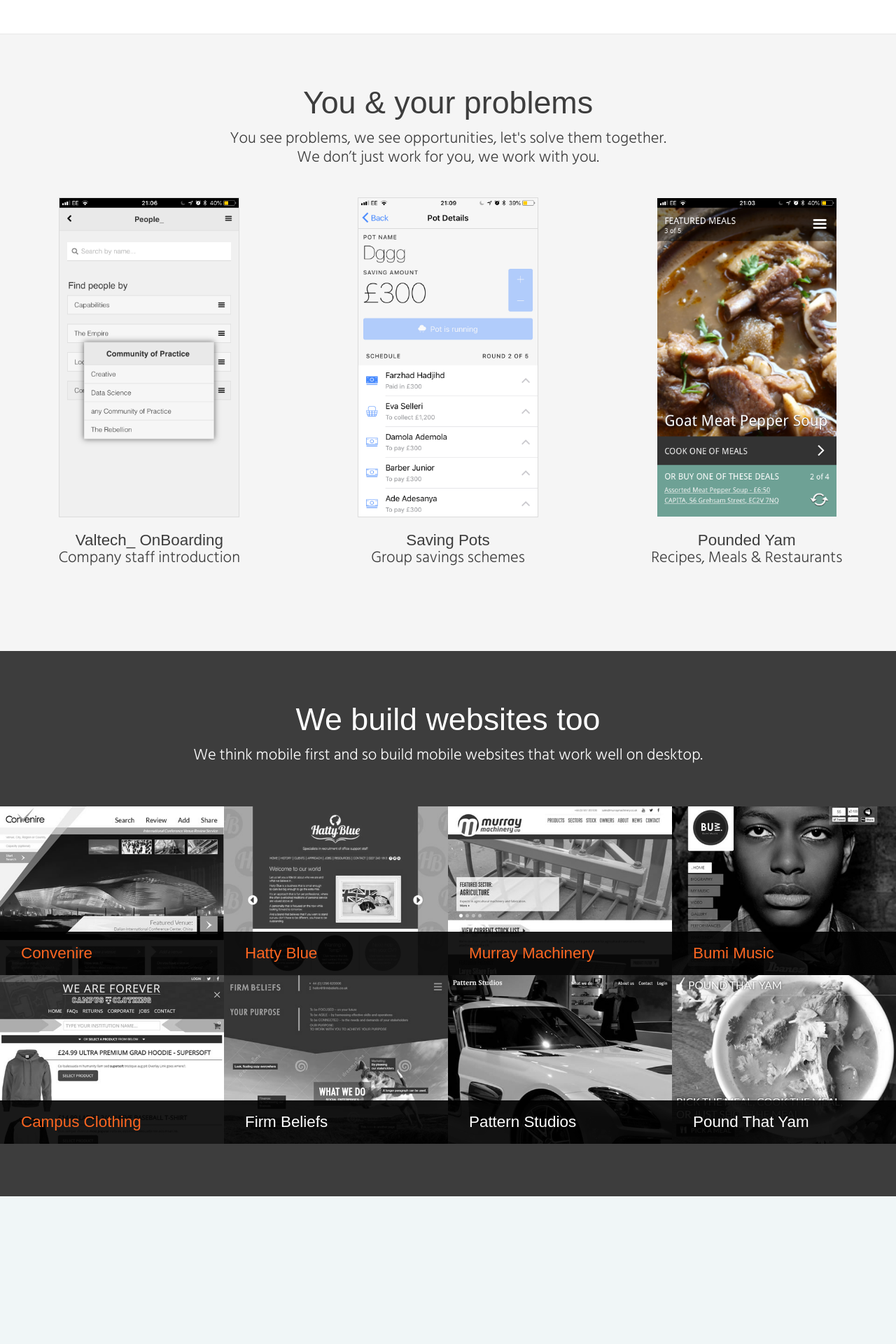
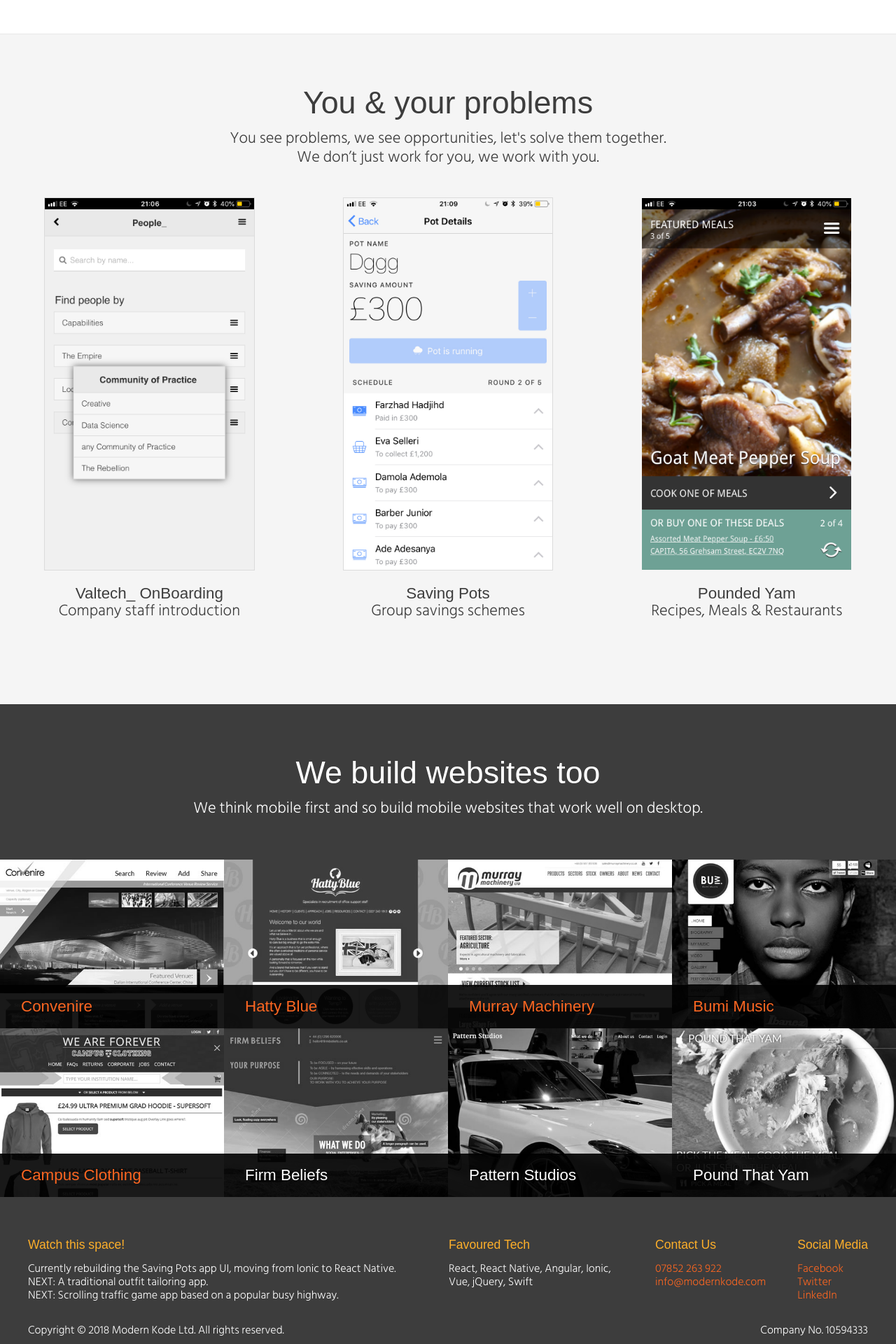
Before and after one commit to Gunzalez/modernkode, a PHP site: page / in a window 1280 px wide. Shown: the part 822-2742 px from the top of the page at 70% size. Before the commit the page ends 2531 px from the top, so only its background shows below. Run offline with PHP 8.4, Linux system fonts and the light colour scheme; some web fonts are replaced.

Commit message:
builds up footer

```diff
--- a/website/css/modernkode.css
+++ b/website/css/modernkode.css
@@ -23,6 +23,21 @@ p, ol, ul {
       font-size: 1.4rem; }
       p span, ol span, ul span {
         display: block; } }
+
+a {
+  color: #FC6621; }
+
+.footer h4 {
+  font-size: 1.1rem; }
+
+.footer p, .footer ul, .footer ol {
+  font-size: 1.0rem;
+  text-align: left; }
+
+.footer a {
+  text-decoration: none; }
+  .footer a:hover {
+    text-decoration: underline; }
 
 h1 {
   font-size: 2.8rem; }
@@ -102,16 +117,17 @@ body {
     margin: 30px 0; }
   ._light .showcase {
     display: flex;
-    max-width: 1500px;
+    max-width: 1400px;
     margin: 0 auto;
-    padding: 45px 0; }
+    padding: 45px 0;
+    justify-content: space-between; }
     ._light .showcase .item {
       text-align: center; }
       ._light .showcase .item * {
         margin: 0;
         padding: 0; }
       ._light .showcase .item img {
-        width: 60%;
+        width: 70%;
         margin: 0 auto 20px auto;
         outline: 1px solid #dbdbdb; }
         ._light .showcase .item img.no-outline {
@@ -119,7 +135,8 @@ body {
 
 ._dark {
   background: #3d3d3d;
-  color: #ffffff; }
+  color: #ffffff;
+  padding-bottom: 0; }
   ._dark .showcase {
     display: flex;
     padding: 0;
@@ -150,3 +167,35 @@ body {
     ._dark .showcase:nth-last-child(1) {
       margin-top: 0;
       margin-bottom: 0; }
+
+.footer {
+  background: #3d3d3d;
+  color: #ffffff;
+  padding: 60px 0 0 0; }
+  .footer * {
+    text-align: left; }
+  .footer h4 {
+    color: #FDAF2A; }
+  .footer .content {
+    display: flex;
+    max-width: 1200px;
+    margin: 0 auto;
+    padding-bottom: 30px;
+    justify-content: flex-end; }
+    .footer .content .item {
+      padding-left: 45px;
+      max-width: 250px; }
+      .footer .content .item:nth-child(1) {
+        margin-right: auto;
+        padding-left: 0;
+        max-width: inherit; }
+  .footer .company {
+    display: flex;
+    max-width: 1200px;
+    margin: 0 auto;
+    justify-content: space-between;
+    padding-bottom: 10px; }
+    .footer .company p {
+      text-align: left; }
+      .footer .company p:nth-last-child(1) {
+        text-align: right; }
--- a/website/index.html
+++ b/website/index.html
@@ -109,7 +109,39 @@
     </div>
 
     <div class="footer">
-
+        <div class="content">
+            <div class="item">
+                <h4>Watch this space!</h4>
+                <ul>
+                    <li>Currently rebuilding the Saving Pots app UI, moving from Ionic to React Native.</li>
+                    <li>NEXT: A traditional outfit tailoring app.</li>
+                    <li>NEXT: Scrolling traffic game app based on a popular busy highway.</li>
+                </ul>
+            </div>
+            <div class="item">
+                <h4>Favoured Tech</h4>
+                <p>React, React Native, Angular, Ionic, Vue, jQuery, Swift</p>
+            </div>
+            <div class="item">
+                <h4>Contact Us</h4>
+                <ul>
+                    <li><a href="">07852&nbsp;263&nbsp;922</a></li>
+                    <li><a href="mailto:info@modernkode.com">info@modernkode.com</a></li>
+                </ul>
+            </div>
+            <div class="item">
+                <h4>Social Media</h4>
+                <ul>
+                    <li><a href="#">Facebook</a></li>
+                    <li><a href="#">Twitter</a></li>
+                    <li><a href="#">LinkedIn</a></li>
+                </ul>
+            </div>
+        </div>
+        <div class="company">
+            <p>Copyright &copy; 2018 Modern Kode Ltd. All rights reserved.</p>
+            <p>Company No. 10594333</p>
+        </div>
     </div>
     <script src="js/modernkode.js"></script>
 </body>
```
Also changed, not shown: source/scss/_furniture.scss (+23 -0 lines), source/scss/modernkode.scss (+52 -3 lines).
